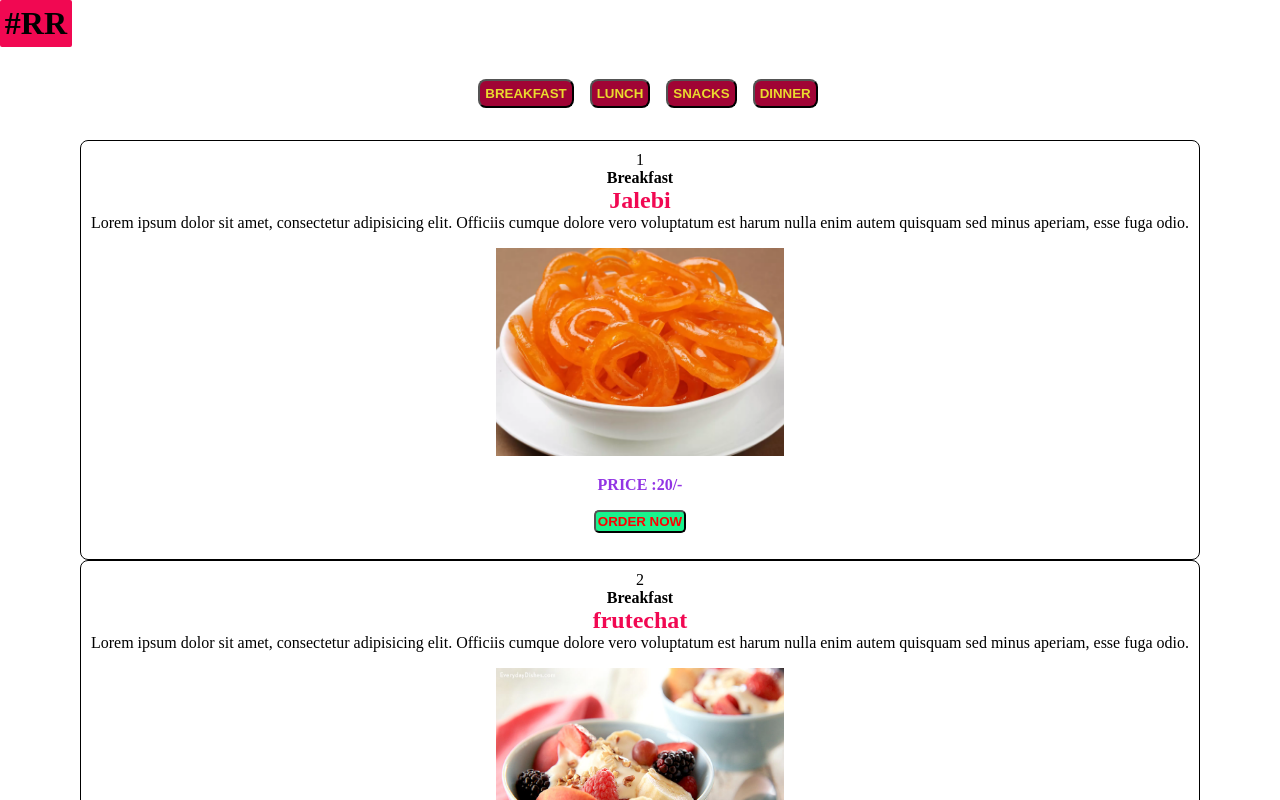
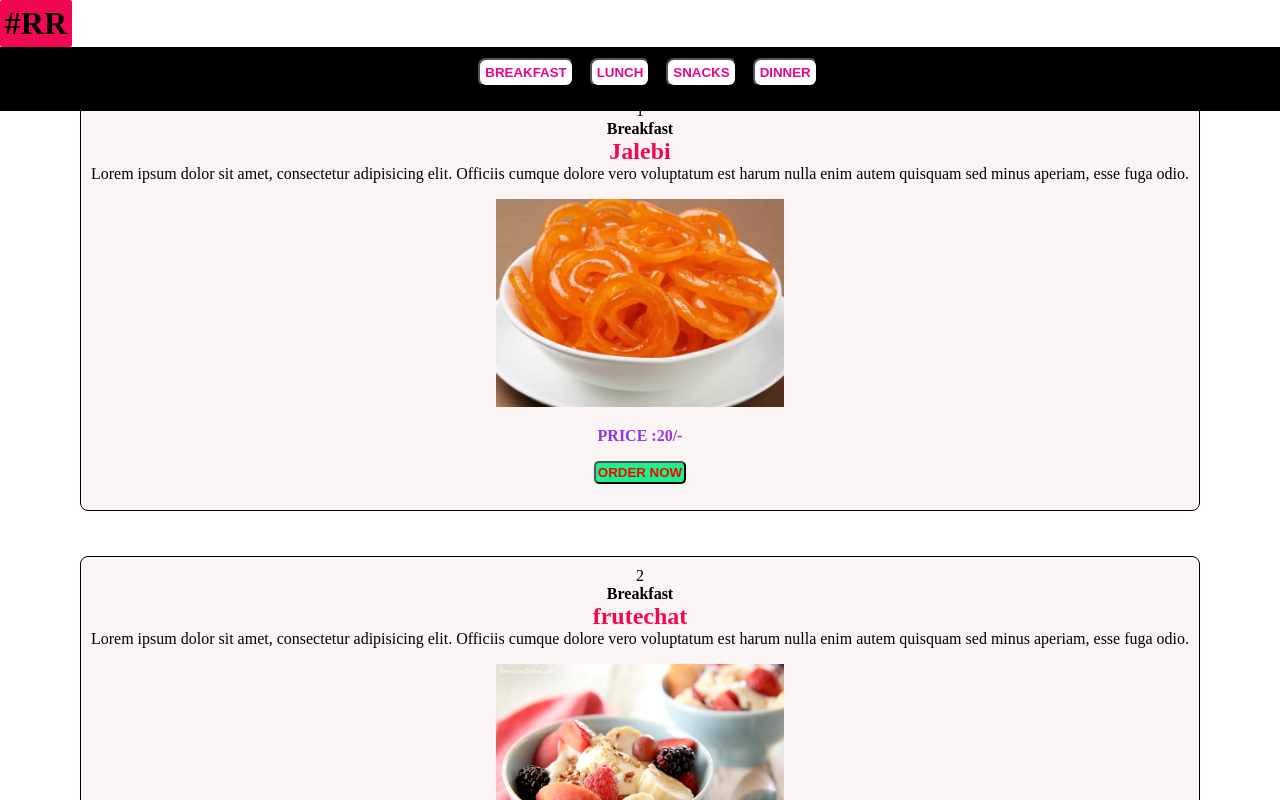
Before and after one commit to bindrohit07/Restaurant, a React (Vite) app: page / in a window 1280 px wide. Shown: the top 800 px of the page. Built offline with nearby package versions, Linux system fonts and the light colour scheme.

Commit message:
Update App.css

```diff
--- a/src/App.css
+++ b/src/App.css
@@ -11,17 +11,21 @@ border-radius: 2px;
 padding: 0.3rem;
 }
 nav{
-  display: block;
-  text-align: center;
-  margin-top: 2rem;
+
+   display: block;
+   text-align: center;
+   position: fixed;
+   width:100%;
+   height: 8vh;
+   background-color:black;
 
 
  }
  nav button{
-
+   margin-top: 0.7rem;
    border-radius:0.5rem;
-   color: rgb(234, 218, 46);
-   background-color:  rgb(160, 4, 53);
+   color: rgb(229, 7, 137);
+   background-color: white;
    padding: 5px;
    text-transform: uppercase;
    font-weight: bold;
@@ -30,16 +34,18 @@ nav{
 
  }
 .container{
-  margin-top: 2rem;
+
   text-align: center;
 
 }
 
 .card{
+  margin-top: 2.8rem;
   border: 1px solid black;
   border-radius: 0.5rem;
   display: inline-block;
   padding: 10px 10px;
+  background-color:rgb(250, 244, 244);
 }
 .name{
   color: rgb(241, 8, 82);
```
